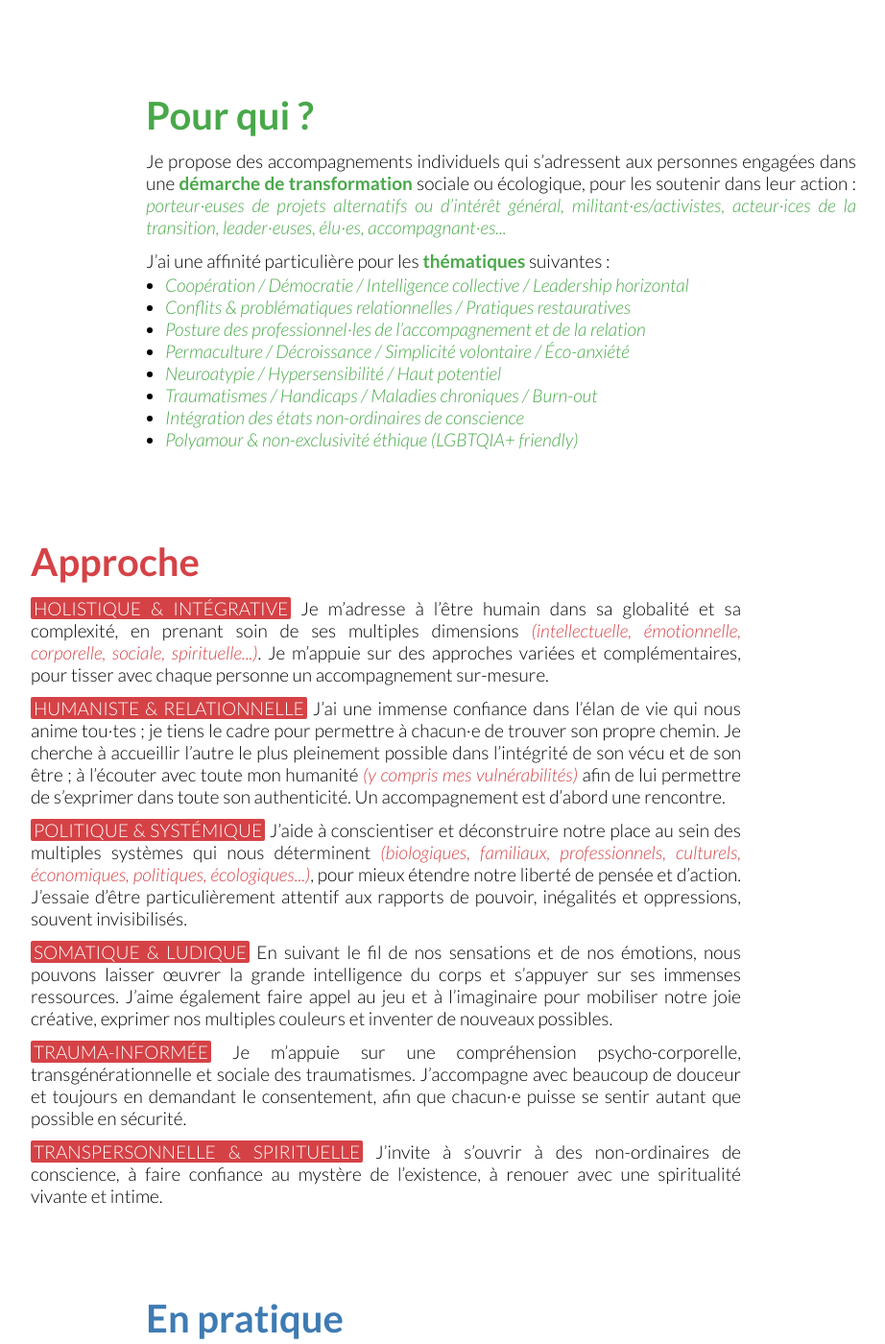
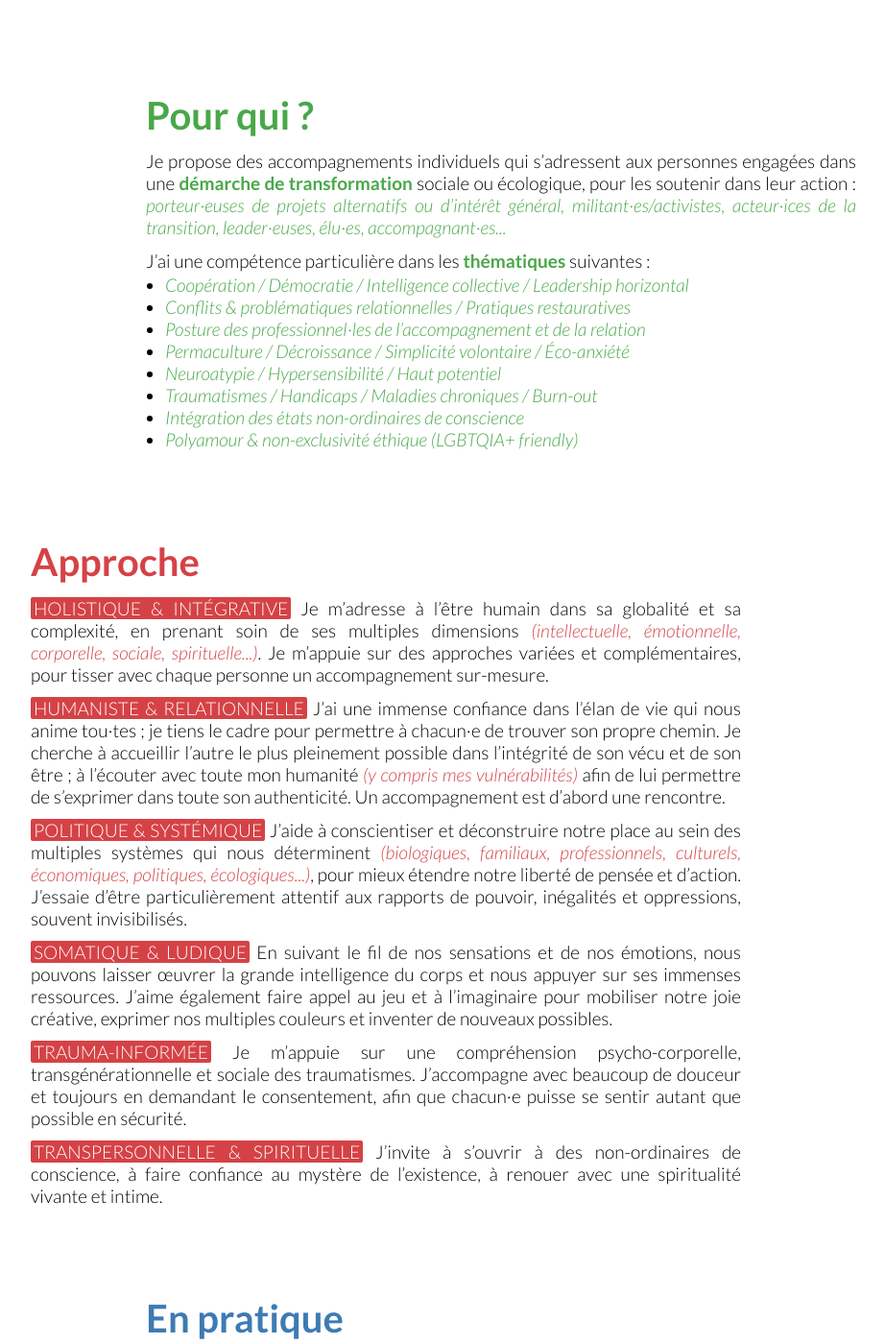
Before and after one commit to leomatteudi/leomatteudi, a Jekyll site: the page built from pages/1-individus.html, in a window 1280 px wide and 1400 px high, scrolled down 968 px. Shown: the whole window at 96% size, without its empty margins (178-1100 px from the left). Built offline with Jekyll 4.4.1, drawn with Linux system fonts in a browser that asks for light colours.

Commit message:
Update 1-individus.html

```diff
--- a/pages/1-individus.html
+++ b/pages/1-individus.html
@@ -14,7 +14,7 @@ title: Individus
 <div class="block green">
 	<h2>Pour qui ?</h2>
 	<p>Je propose des accompagnements individuels qui s’adressent aux personnes engagées dans une <strong>démarche de transformation</strong> sociale ou écologique, pour les soutenir dans leur action&nbsp;: <em>porteur·euses de projets alternatifs ou d’intérêt général, militant·es/activistes, acteur·ices de la transition, leader·euses, élu·es, accompagnant·es...</em></p>
-	<p>J’ai une affinité particulière pour les <strong>thématiques</strong> suivantes&nbsp;:
+	<p>J’ai une compétence particulière dans les <strong>thématiques</strong> suivantes&nbsp;:
 		<ul id="individus-thematiques">
 			<li><em>Coopération / Démocratie / Intelligence collective / Leadership horizontal</em></li>
 			<li><em>Conflits & problématiques relationnelles / Pratiques restauratives</em></lir>
@@ -33,7 +33,7 @@ title: Individus
 	<p><strong>HOLISTIQUE & INTÉGRATIVE</strong> Je m’adresse à l’être humain dans sa globalité et sa complexité, en prenant soin de ses multiples dimensions <em>(intellectuelle, émotionnelle, corporelle, sociale, spirituelle...)</em>. Je m’appuie sur des approches variées et complémentaires, pour tisser avec chaque personne un accompagnement sur-mesure.</p>
 	<p><strong>HUMANISTE & RELATIONNELLE</strong> J’ai une immense confiance dans l’élan de vie qui nous anime tou·tes&nbsp;; je tiens le cadre pour permettre à chacun·e de trouver son propre chemin. Je cherche à accueillir l’autre le plus pleinement possible dans l’intégrité de son vécu et de son être&nbsp;; à l’écouter avec toute mon humanité <em>(y compris mes vulnérabilités)</em> afin de lui permettre de s’exprimer dans toute son authenticité. Un accompagnement est d’abord une rencontre.</p>
 	<p><strong>POLITIQUE & SYSTÉMIQUE</strong> J’aide à conscientiser et déconstruire notre place au sein des multiples systèmes qui nous déterminent <em>(biologiques, familiaux, professionnels, culturels, économiques, politiques, écologiques...)</em>, pour mieux étendre notre liberté de pensée et d’action. J’essaie d’être particulièrement attentif aux rapports de pouvoir, inégalités et oppressions, souvent invisibilisés.</p>
-	<p><strong>SOMATIQUE & LUDIQUE</strong> En suivant le fil de nos sensations et de nos émotions, nous pouvons laisser œuvrer la grande intelligence du corps et s’appuyer sur ses immenses ressources. J’aime également faire appel au jeu et à l’imaginaire pour mobiliser notre joie créative, exprimer nos multiples couleurs et inventer de nouveaux possibles.</p>
+	<p><strong>SOMATIQUE & LUDIQUE</strong> En suivant le fil de nos sensations et de nos émotions, nous pouvons laisser œuvrer la grande intelligence du corps et nous appuyer sur ses immenses ressources. J’aime également faire appel au jeu et à l’imaginaire pour mobiliser notre joie créative, exprimer nos multiples couleurs et inventer de nouveaux possibles.</p>
 	<p><strong>TRAUMA-INFORMÉE</strong> Je m’appuie sur une compréhension psycho-corporelle, transgénérationnelle et sociale des traumatismes. J’accompagne avec beaucoup de douceur et toujours en demandant le consentement, afin que chacun·e puisse se sentir autant que possible en sécurité.</p>
 	<p><strong>TRANSPERSONNELLE & SPIRITUELLE</strong> J’invite à s’ouvrir à des non-ordinaires de conscience, à faire confiance au mystère de l’existence, à renouer avec une spiritualité vivante et intime.</p>
 </div>
```
